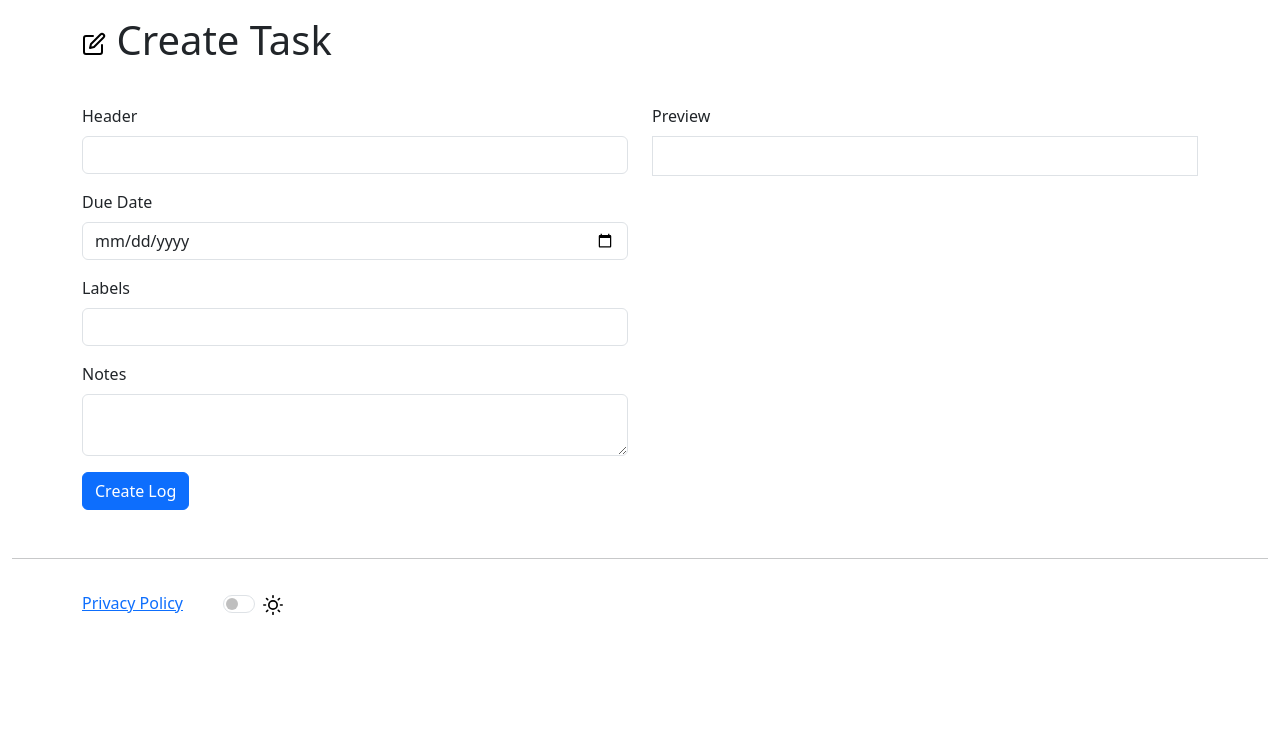
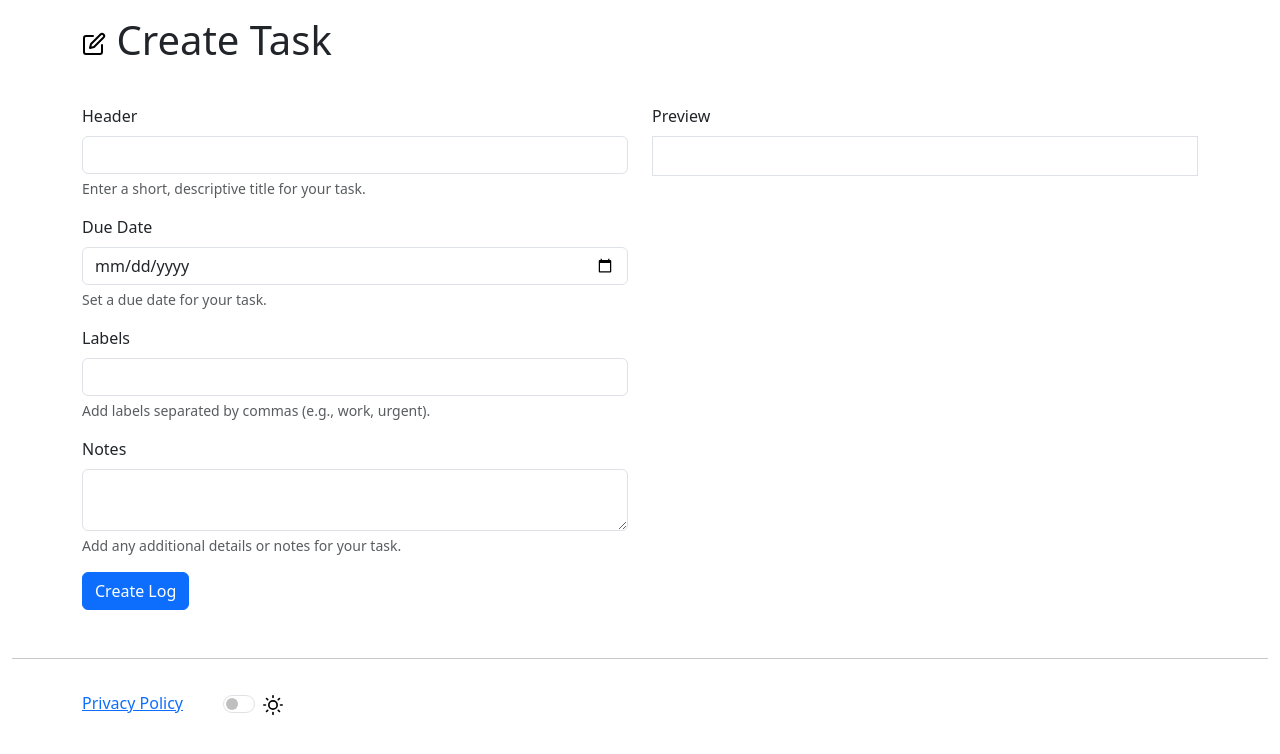
Before and after one commit to TempeHS/2025SE-Roman.L-StudyPlus, a Flask app: template templates/form.html in a window 1280 px wide. Shown: the top 754 px of the page. Run offline with Flask 3, Linux system fonts and the light colour scheme; the template is opened without the code that fills it, so the values that code supplies are empty; parts of the project's set-up code (start-up, migrations or seed data) failed here and were passed over; some libraries are stand-ins or nearby versions.

Commit message:
improve accessibility with aria label

```diff
--- a/main.py
+++ b/main.py
@@ -66,7 +66,10 @@ limiter = Limiter(
 
 # Rate limit exceeded handler
 @app.errorhandler(429)
-def ratelimit_handler(e):
+def ratelimit_handler():
+    '''
+    Handle rate limit exceeded errors
+    '''
     flash("Rate limit exceeded. Please try again later.", "error")
     return redirect(url_for('index'))
 
@@ -89,6 +92,9 @@ def load_user(user_id):
 @app.route("/index.php", methods=["GET"])
 @app.route("/index.html", methods=["GET"])
 def root():
+    '''
+    Redirect index.html to root URL
+    '''
     return redirect("/", 302)
 
 @app.route("/", methods=["POST", "GET"])
@@ -121,7 +127,7 @@ def index():
     '''
     return render_template("/index.html")
 
-@app.route("/privacy.html", methods=["GET"])
+@app.route("/privacy", methods=["GET"])
 def privacy():
     '''
     Privacy policy page
--- a/src/auth_routes/login.py
+++ b/src/auth_routes/login.py
@@ -1,5 +1,7 @@
-import time, random
+import time
+import random
 from datetime import datetime
+from urllib.parse import urlparse
 from flask import Blueprint, request, redirect, url_for, flash
 from flask_login import login_user
 import userManagement as dbHandler
@@ -7,7 +9,6 @@ from userManagement import User
 from src import password_hashing as psh
 from src.config import app_log
 from src.session_state import logout_required
-from urllib.parse import urlparse
 
 auth_login_bp = Blueprint('auth_login', __name__)
 
--- a/templates/form.html
+++ b/templates/form.html
@@ -12,26 +12,30 @@
   <div class="row">
     <!-- Form Column -->
     <div class="col-md-6">
-      <form action="{{ url_for('auth_form.form') }}" method="POST" class="box" id="createLog">
+      <form action="{{ url_for('auth_form.form') }}" method="POST" class="box" id="createLog" aria-label="Create a new task">
         <input type="hidden" name="csrf_token" value="{{ csrf_token() }}" />
         <div class="col-auto mb-3">
           <label for="titleInput" class="form-label">Header</label>
-          <input name="title" type="text" class="form-control" id="titleInput" required maxlength="64">
+          <input name="title" type="text" class="form-control" id="titleInput" required maxlength="64" aria-required="true" aria-describedby="titleHelp">
+          <div id="titleHelp" class="form-text">Enter a short, descriptive title for your task.</div>
         </div>
         <div class="col-auto mb-3">
           <label for="dueDateInput" class="form-label">Due Date</label>
-          <input name="due_date" type="date" class="form-control" id="dueDateInput">
+          <input name="due_date" type="date" class="form-control" id="dueDateInput" aria-describedby="dueDateHelp">
+          <div id="dueDateHelp" class="form-text">Set a due date for your task.</div>
         </div>
         <div class="col-auto mb-3">
           <label for="labelsInput" class="form-label">Labels</label>
-          <input name="labels" type="labels" class="form-control" id="labelsInput">
+          <input name="labels" type="text" class="form-control" id="labelsInput" aria-describedby="labelsHelp">
+          <div id="labelsHelp" class="form-text">Add labels separated by commas (e.g., work, urgent).</div>
         </div>
         <div class="col-auto mb-3">
           <label for="bodyText" class="form-label">Notes</label>
-          <textarea class="form-control" name="body" id="bodyText"></textarea>
+          <textarea class="form-control" name="body" id="bodyText" aria-describedby="notesHelp"></textarea>
+          <div id="notesHelp" class="form-text">Add any additional details or notes for your task.</div>
         </div>
         <div class="col-auto">
-          <button type="submit" class="btn btn-primary mb-3">Create Log</button>
+          <button type="submit" class="btn btn-primary mb-3" aria-label="Create task">Create Log</button>
         </div>
       </form>
     </div>
--- a/templates/partials/footer.html
+++ b/templates/partials/footer.html
@@ -4,7 +4,7 @@
 <div class="container">
     <div class="row">
         <div class="d-flex align-items-left gap-3">
-            <a href="privacy.html">Privacy Policy</a>
+            <a href="privacy">Privacy Policy</a>
             <body data-bs-theme="light">
                 <div class="form-check form-switch mx-4">
                     <img src="{{ url_for('static', filename='icons/sun.svg') }}"
--- a/userManagement.py
+++ b/userManagement.py
@@ -2,7 +2,7 @@ import sqlite3 as sql
 import time
 import random
 from datetime import datetime, timedelta
-from flask import flash, redirect, url_for, g
+from flask import flash, g
 from flask_login import UserMixin
 from flask import Flask
 
@@ -24,6 +24,8 @@ def close_db(exception):
         db.close()
 
 class User(UserMixin):
+    '''
+    User class for Flask-Login integration'''
     def __init__(self, user_id, email, firstname, lastname, layout, privacy):
         self.id = user_id
         self.email = email
@@ -121,6 +123,9 @@ def getTodos(user_id):
     return todos
 
 def mapTodoRows(rows):
+    '''
+    Maps database rows to a list of dictionaries for todos.
+    '''
     return [
         {
             "id": row[0],
@@ -134,6 +139,9 @@ def mapTodoRows(rows):
     ]
 
 def statusTodo(user_id, todo_id):
+    """
+    Toggle the status of a todo item between completed and ongoing.
+    """
     db = get_db()
     cur = db.cursor()
     # Get current status
@@ -159,6 +167,9 @@ def deleteTodo(user_id, todo_id):
     db.commit()
 
 def recordStatus(user_id):
+    """
+    Returns the count of completed, ongoing, and overdue tasks for a user.
+    """
     db = get_db()
     cur = db.cursor()
     # Completed
@@ -228,6 +239,9 @@ def countTodosByUser(user_id):
 
 ## Profile
 def get_progression_stats(user_id):
+    """
+    Returns the last 7 days of completed todos for a user.
+    """
     db = get_db()
     cur = db.cursor()
     today = datetime.now().date()
```
Also changed, not shown: src/auth_routes/profile.py (+3 -4 lines), templates/dashboard.html (+29 -12 lines), templates/preferences.html (+4 -4 lines), .databaseFiles/database.db, .workingdocuments/agile_artifacts.md, .workingdocuments/product_backlog.md, src/auth_routes/user.py (line endings or trailing spaces).
